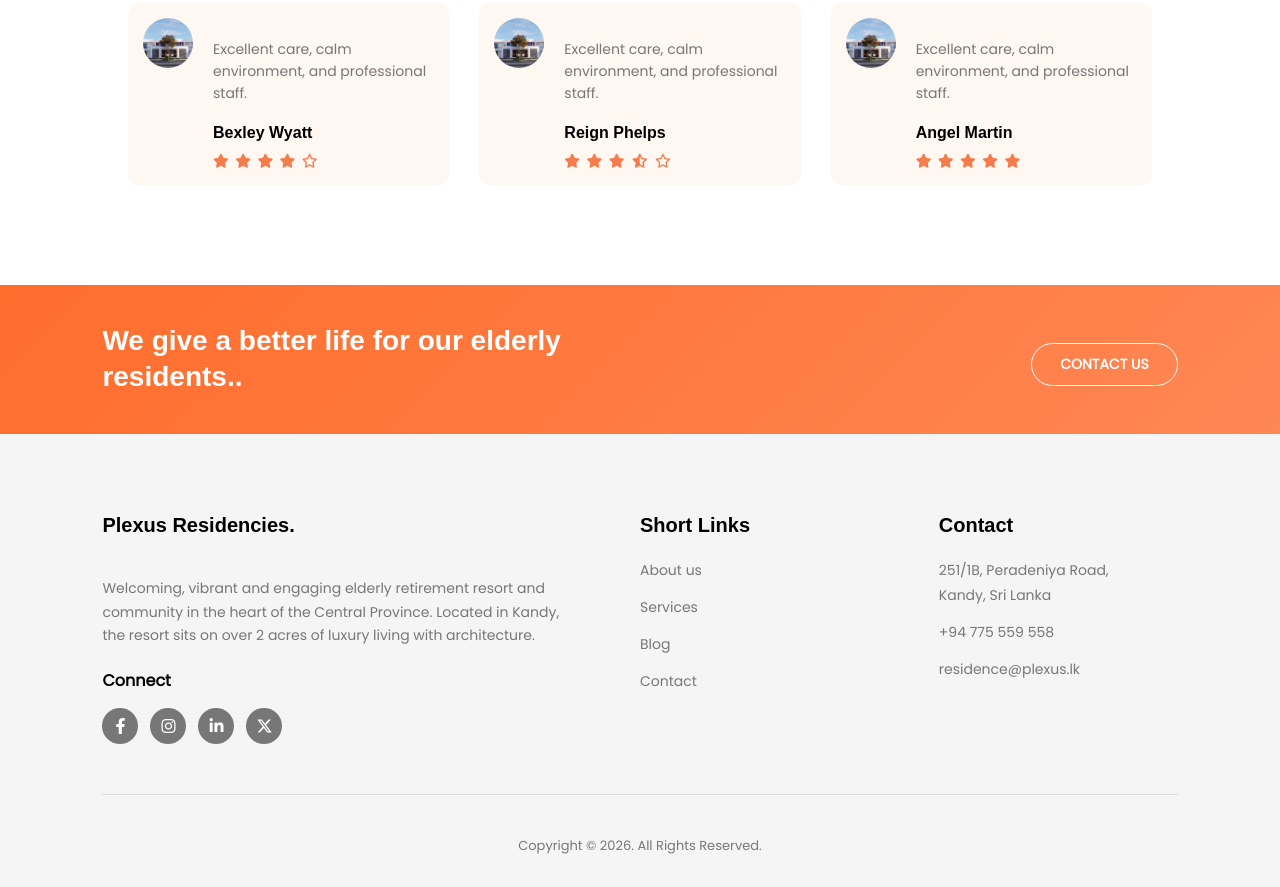
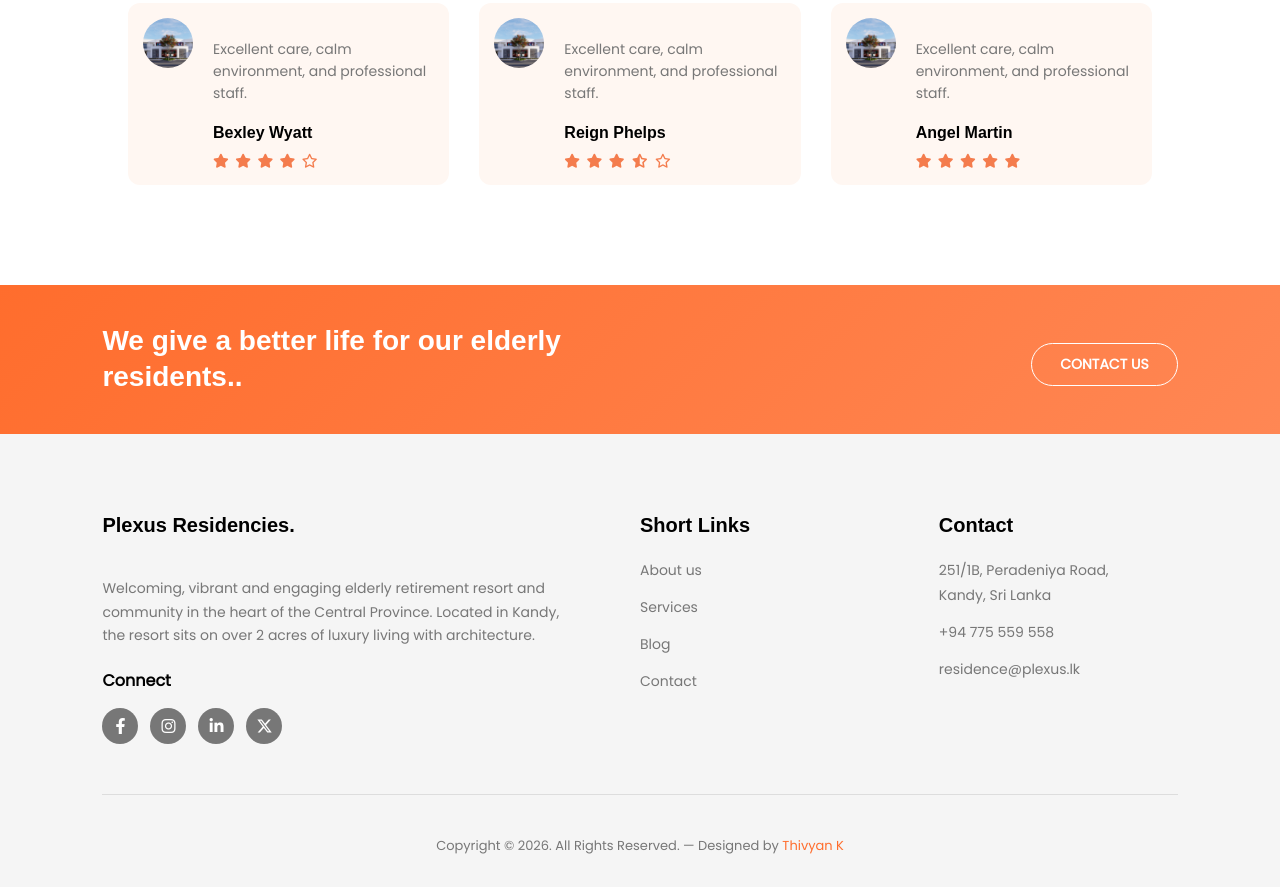
Before and after one commit to thivyan1000/Plexus---Residencies, a plain HTML site: page index.html in a window 1280 px wide. Shown: the part 4281-5168 px from the top of the page. Drawn offline with Linux system fonts and the light colour scheme; a web font is replaced by a local one.

Commit message:
Update index.html

```diff
--- a/index.html
+++ b/index.html
@@ -386,7 +386,7 @@ href="https://cdnjs.cloudflare.com/ajax/libs/font-awesome/6.5.1/css/all.min.css"
     </div>
 
     <div class="footer-bottom">
-        <p>Copyright © 2026. All Rights Reserved.  <span></span></p>  <!-- — Designed by -->
+        <p>Copyright © 2026. All Rights Reserved. — Designed by <span>Thivyan K</span></p>  <!-- — Designed by -->
     </div>
 </section>
 
```
